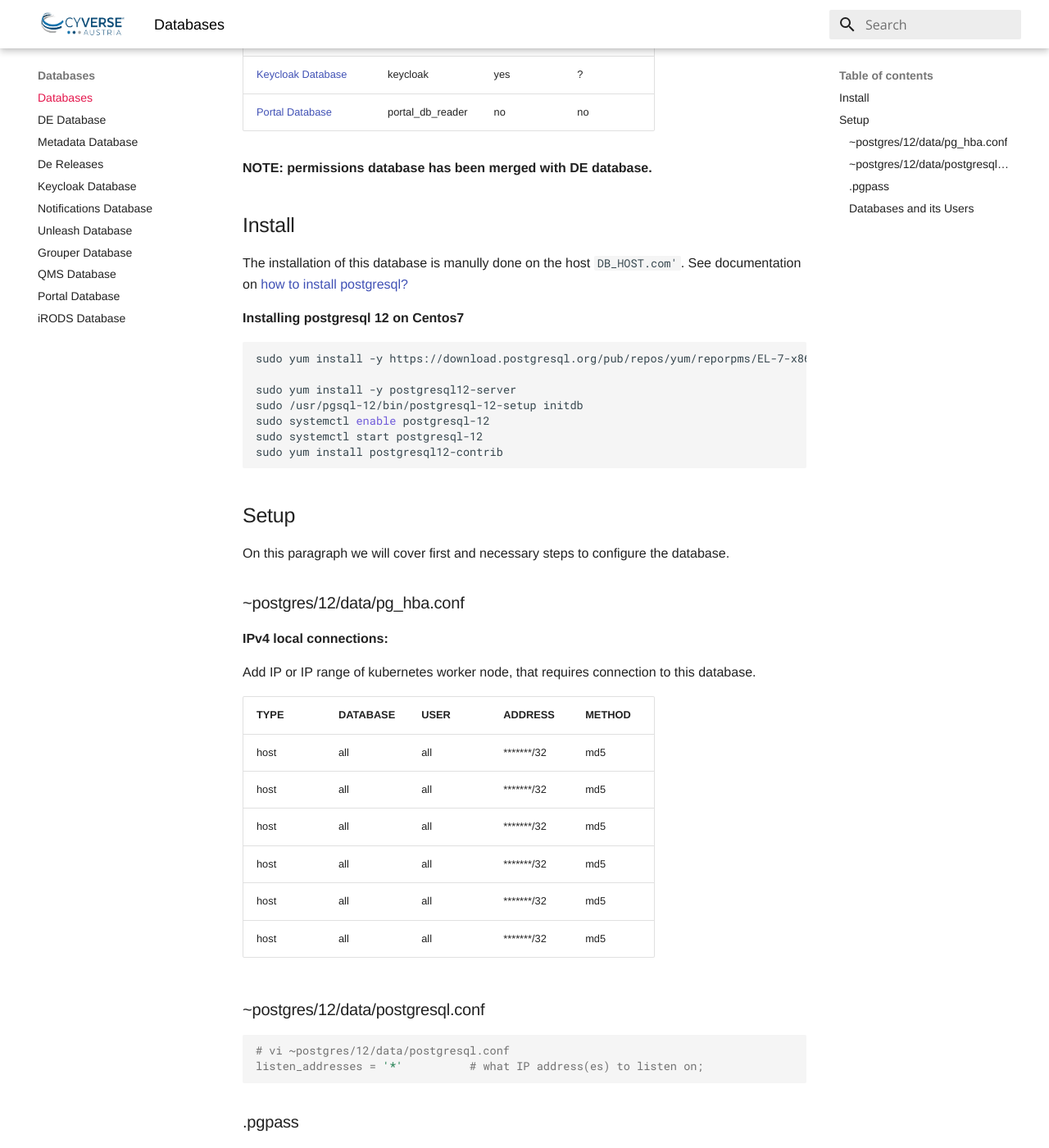
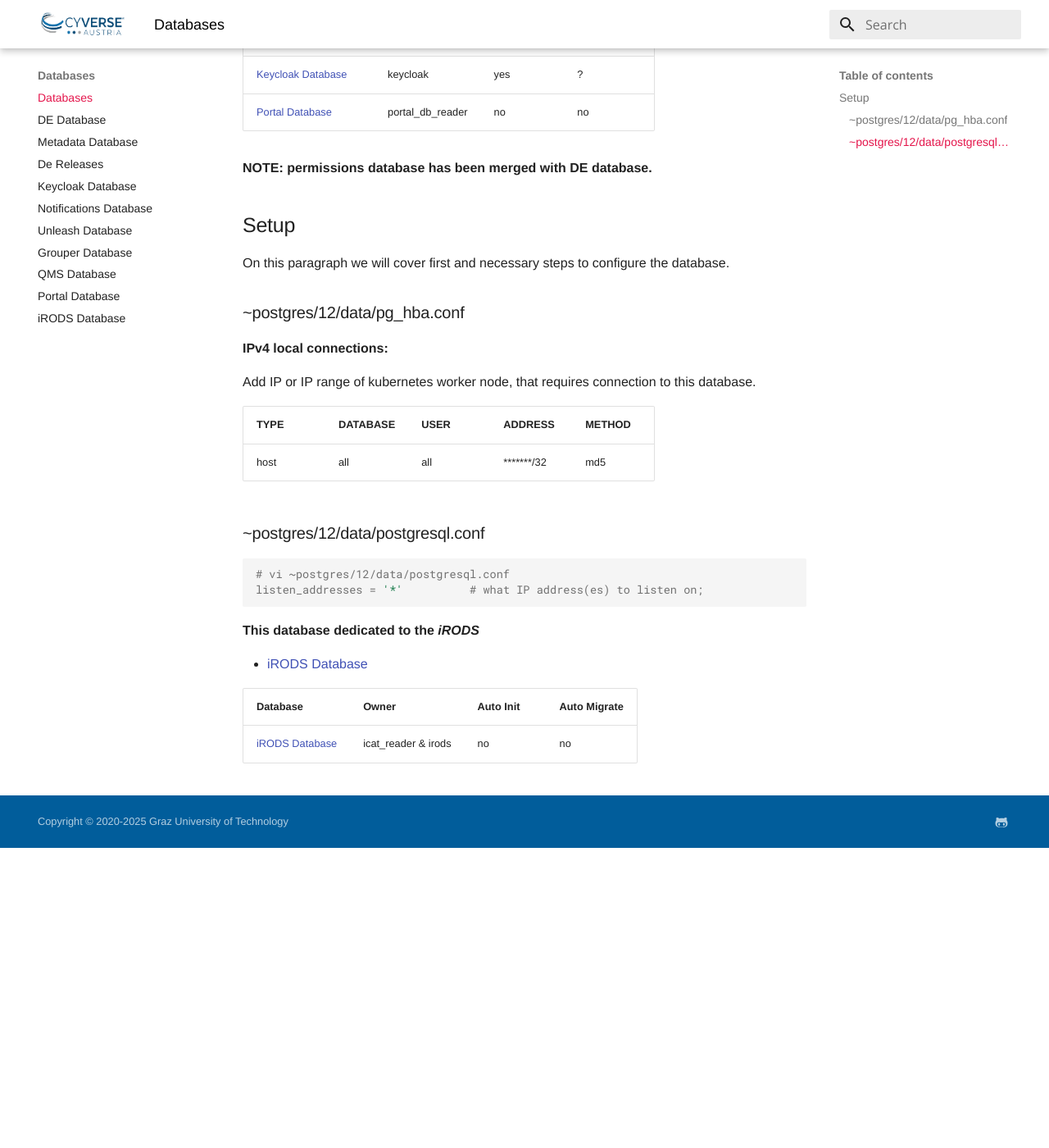
Before and after one commit to cyverse-austria/docs, an MkDocs documentation site: the page built from docs/database/main.md, in a window 1280 px wide and 1400 px high, scrolled down 644 px. Shown: the whole window at 82% size. Built offline with MkDocs 1.6.1 and Material for MkDocs 9.7.7, drawn with Linux system fonts in a browser that asks for light colours; after the commit the page ends 1678 px from its top, so only the background shows below that; some of the changed text lies outside the part shown.

Commit message:
docs: update db

````diff
--- a/docs/database/main.md
+++ b/docs/database/main.md
@@ -13,28 +12,11 @@
 | [DE Releases](de-releases.md)   | de       | no           | no           |
 | [Grouper Database](grouper-db.md)       | grouper  | yes          | ?            |
 | [QMS Database](qms-db.md)           | de       | configurable | configurable |
-| [Unleash Database](unleash-db.md)       | de       | yes          | ?            |
+| [Unleash Database](unleash-db.md)       | unleash_user       | yes          | ?            |
 | [Keycloak Database](keycloak-db.md)      | keycloak | yes          | ?            |
 | [Portal Database](portal-db.md)      | portal_db_reader       | no           | no           |
 
-
 **NOTE: permissions database has been merged with DE database.**
-
-## Install
-The installation of this database is manully done on the host `DB_HOST.com'`.
-See documentation on [how to install postgresql?](https://www.postgresguide.com/setup/install/)
-
-**Installing postgresql 12 on Centos7**
-
-```bash
-sudo yum install -y https://download.postgresql.org/pub/repos/yum/reporpms/EL-7-x86_64/pgdg-redhat-repo-latest.noarch.rpm
-
-sudo yum install -y postgresql12-server
-sudo /usr/pgsql-12/bin/postgresql-12-setup initdb
-sudo systemctl enable postgresql-12
-sudo systemctl start postgresql-12
-sudo yum install postgresql12-contrib
-```
 
 ## Setup
 On this paragraph  we will cover first and necessary steps to configure the database.
@@ -48,11 +30,7 @@
 | TYPE | DATABASE | USER | ADDRESS | METHOD |
 |------|----------|------|---------|--------|
 |host  |all       | all  | *******/32 |md5   |
-|host  |all       | all  | *******/32 |md5   |
-|host  |all       | all  | *******/32 |md5   |
-|host  |all       | all  | *******/32 |md5   |
-|host  |all       | all  | *******/32 |md5   |
-|host  |all       | all  | *******/32 |md5   |
+
 
 ### ~postgres/12/data/postgresql.conf
 
@@ -61,23 +39,10 @@
 listen_addresses = '*'          # what IP address(es) to listen on;
 ```
 
-### .pgpass
-
-**TODO:**
-
-### Databases and its Users
-
-| DATABASE | USER |
-|------|----------|
-|  de  |    de    |
-|  notifications  |    de    |
-|  metadata |  de    |
-|  unleash  | unleash_user    |
-|  grouper |  grouper    |
-|  portal  |  portal    |
-|  keycloak |    keycloak |
-|  qms |    de |
-
 **This database dedicated to the *iRODS***
 
 * [iRODS Database](irods-db.md)
+
+| Database      | Owner    | Auto Init    | Auto Migrate |
+| ------------- | -------- | ------------ | ------------ |
+|  [iRODS Database](irods-db.md)  | icat_reader & irods       | no           | no           |
````
Also changed, not shown: other parts of docs/database/main.md (+1 -2 lines).
